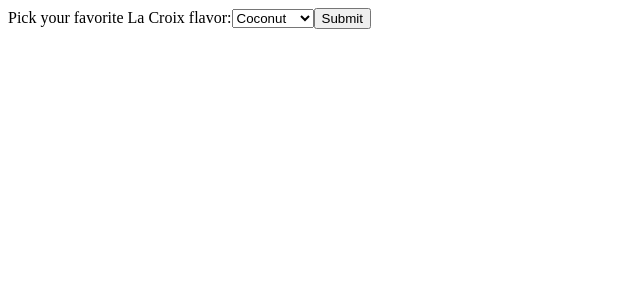
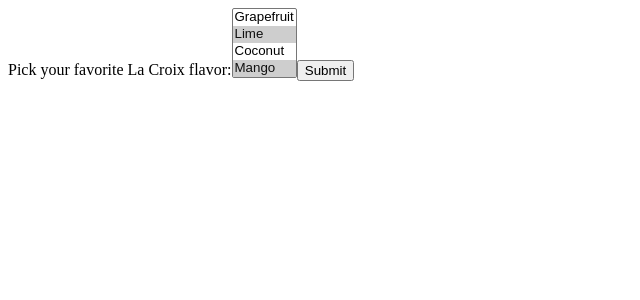
Before and after one commit to tiesmaster/learn-react, a React (Create React App) app in the folder 3-react-getting-started/: page / in a window 1280 px wide. Shown: the top 300 px of the page, without its empty margins (0-640 px from the left). Built offline with nearby package versions, Linux system fonts and the light colour scheme.

Commit message:
3: Add multiselect sample.

```diff
--- a/3-react-getting-started/src/index.tsx
+++ b/3-react-getting-started/src/index.tsx
@@ -1,15 +1,17 @@
 import * as React from 'react';
 import * as ReactDOM from 'react-dom';
 
-class NameForm extends React.Component<{}, { value: string }> {
+class NameForm extends React.Component<{}, { value: string[] }> {
   constructor(props: {}) {
     super(props);
-    this.state = { value: 'coconut' };
+    this.state = { value: ['lime', 'mango'] };
     this.handleChange = this.handleChange.bind(this);
     this.handleSubmit = this.handleSubmit.bind(this);
   }
   handleChange(event: React.FormEvent<HTMLSelectElement>) {
-    this.setState({ value: event.currentTarget.value });
+    const value = event.currentTarget.value;
+    alert(value);
+    this.setState({ value: event.currentTarget.values });
   }
   handleSubmit(event: React.FormEvent<HTMLFormElement>) {
     alert('Your favorite flavor is: ' + this.state.value);
@@ -20,7 +22,7 @@ class NameForm extends React.Component<{}, { value: string }> {
       <form onSubmit={this.handleSubmit}>
         <label>
           Pick your favorite La Croix flavor:
-          <select value={this.state.value} onChange={this.handleChange}>
+          <select multiple={true} value={this.state.value} onChange={this.handleChange}>
             <option value="grapefruit">Grapefruit</option>
             <option value="lime">Lime</option>
             <option value="coconut">Coconut</option>
```
